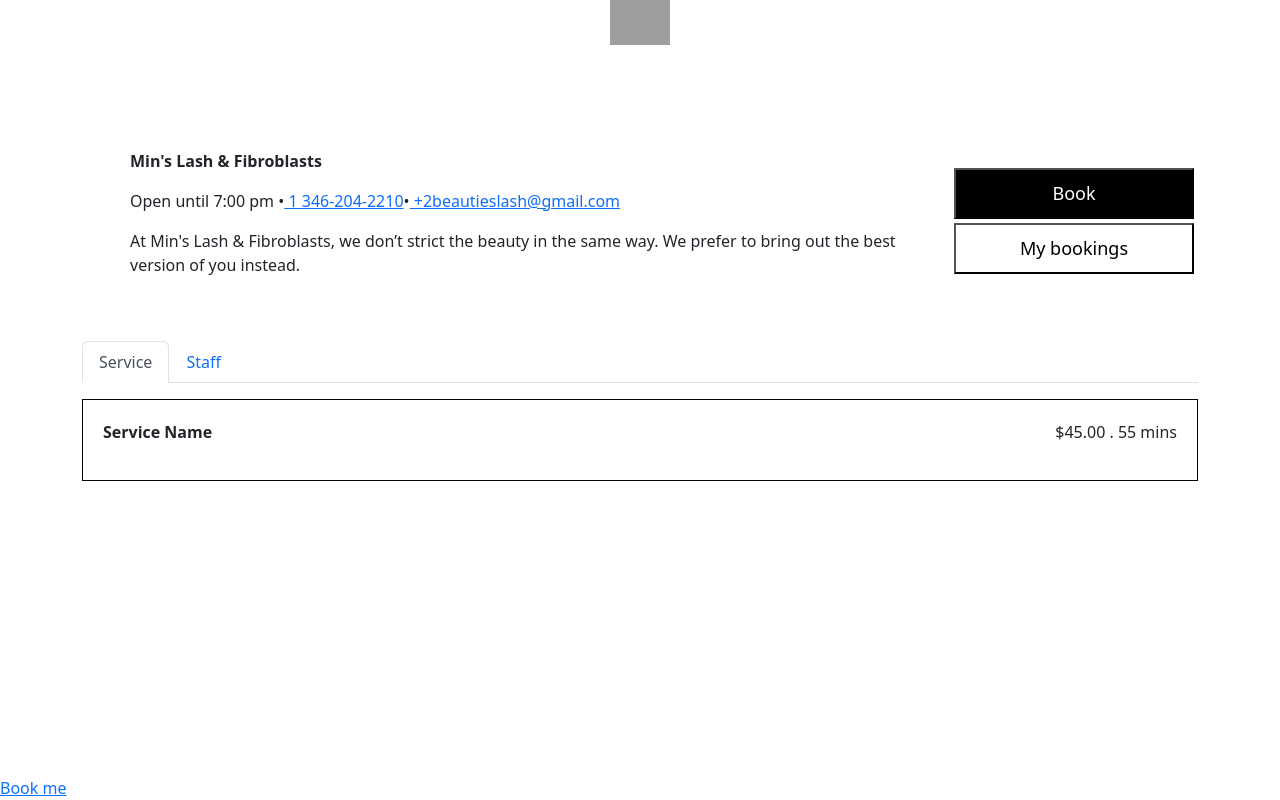
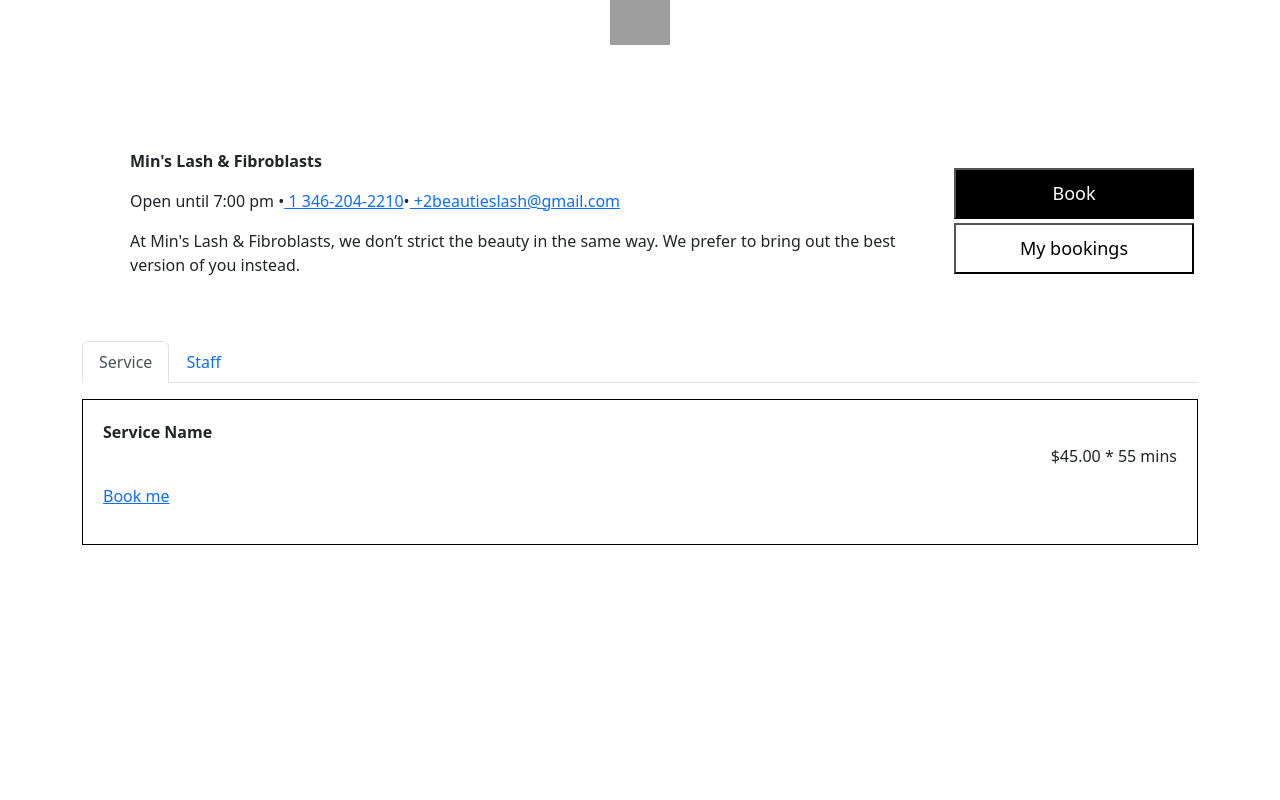
Before and after one commit to PS-DT/React-App, a React (Create React App) app: page / in a window 1280 px wide. Both pictures are taken after a click on the tab "Service". Built offline with nearby package versions, Linux system fonts and the light colour scheme; grey boxes are pictures that could not be loaded.

Commit message:
Change serviceButton left

```diff
--- a/package.json
+++ b/package.json
@@ -10,7 +10,7 @@
     "react": "^18.2.0",
     "react-bootstrap": "^2.7.0",
     "react-dom": "^18.2.0",
-    "react-scripts": "5.0.1",
+    "react-scripts": "^5.0.1",
     "web-vitals": "^2.1.4"
   },
   "scripts": {
@@ -19,7 +19,6 @@
     "test": "react-scripts test",
     "eject": "react-scripts eject"
   },
-
   "browserslist": {
     "production": [
       ">0.2%",
--- a/src/App.css
+++ b/src/App.css
@@ -15,19 +15,16 @@
 
 .service-card{
   display: flex;
-  flex-direction: row;
-  justify-content: space-between;
+  flex-direction: column;
   border: 1px solid black;
   padding: 20px;
 }
 .service_button {
-  position: absolute;
-  bottom: 0;
-  left: 0;
+
 }
 
 .price_time {
-  margin-right: auto;
+  text-align: right;
 }
 .App-header {
   background-color: #282c34;
--- a/src/App.js
+++ b/src/App.js
@@ -113,13 +113,14 @@ function Service() {
     <div className="service-card">
       <div>
         <span style={{ fontWeight: 'bold' }}>Service Name </span>
-        <p><a href="#" className="service_button">Book me</a></p>
       </div>
-      <div>
-        <p  className="price_time"> $45.00 . 55 mins</p>
+        <div className="price_time">
+            <p> $45.00 * 55 mins </p>
+        </div>
+        <div>
+          <p><a href="#" className="service_button">Book me</a></p>
+        </div>
       </div>
-
-    </div>
   );
 }
 export default App;
```
Also changed, not shown: 1 other file (tests, documents, lock files or other folders).
